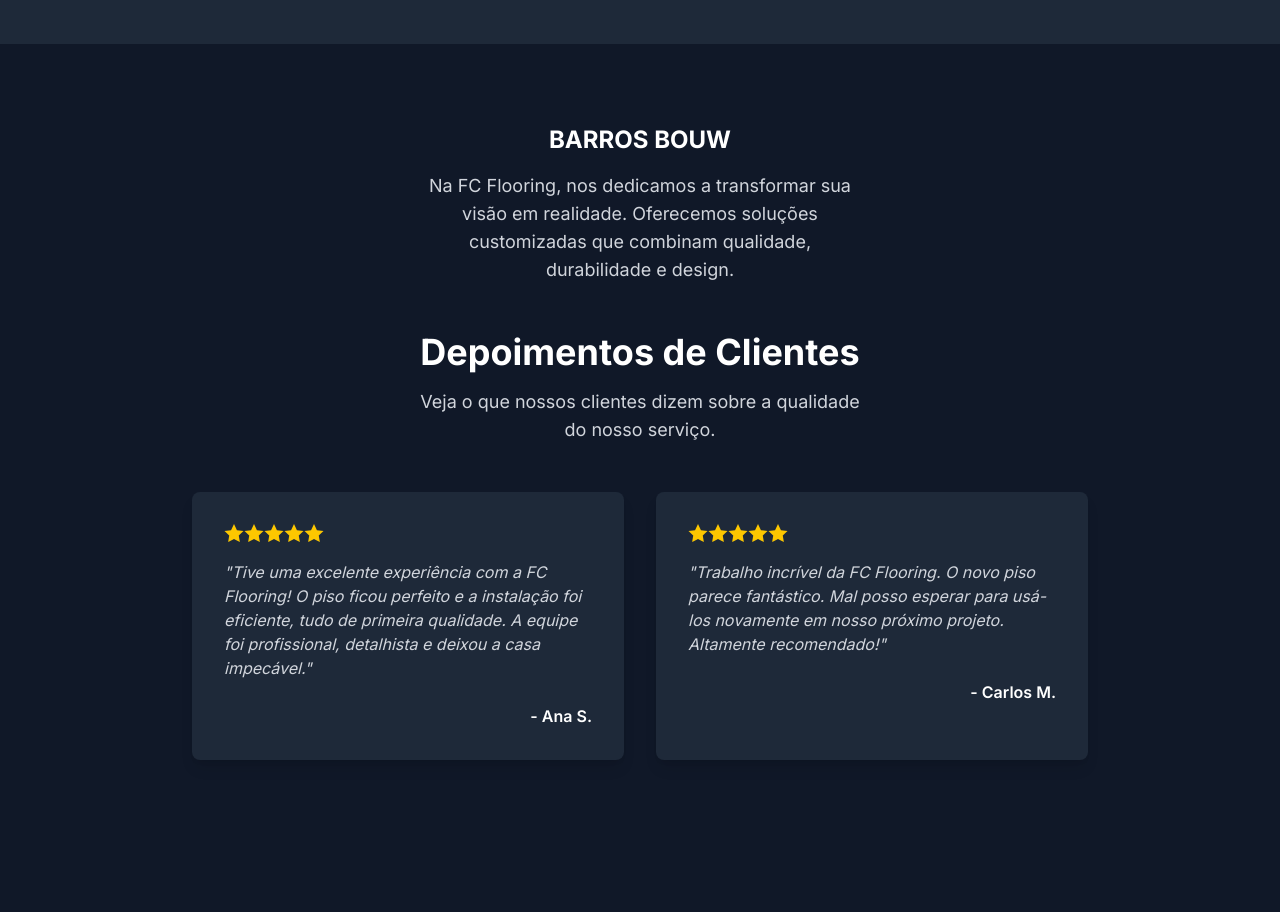
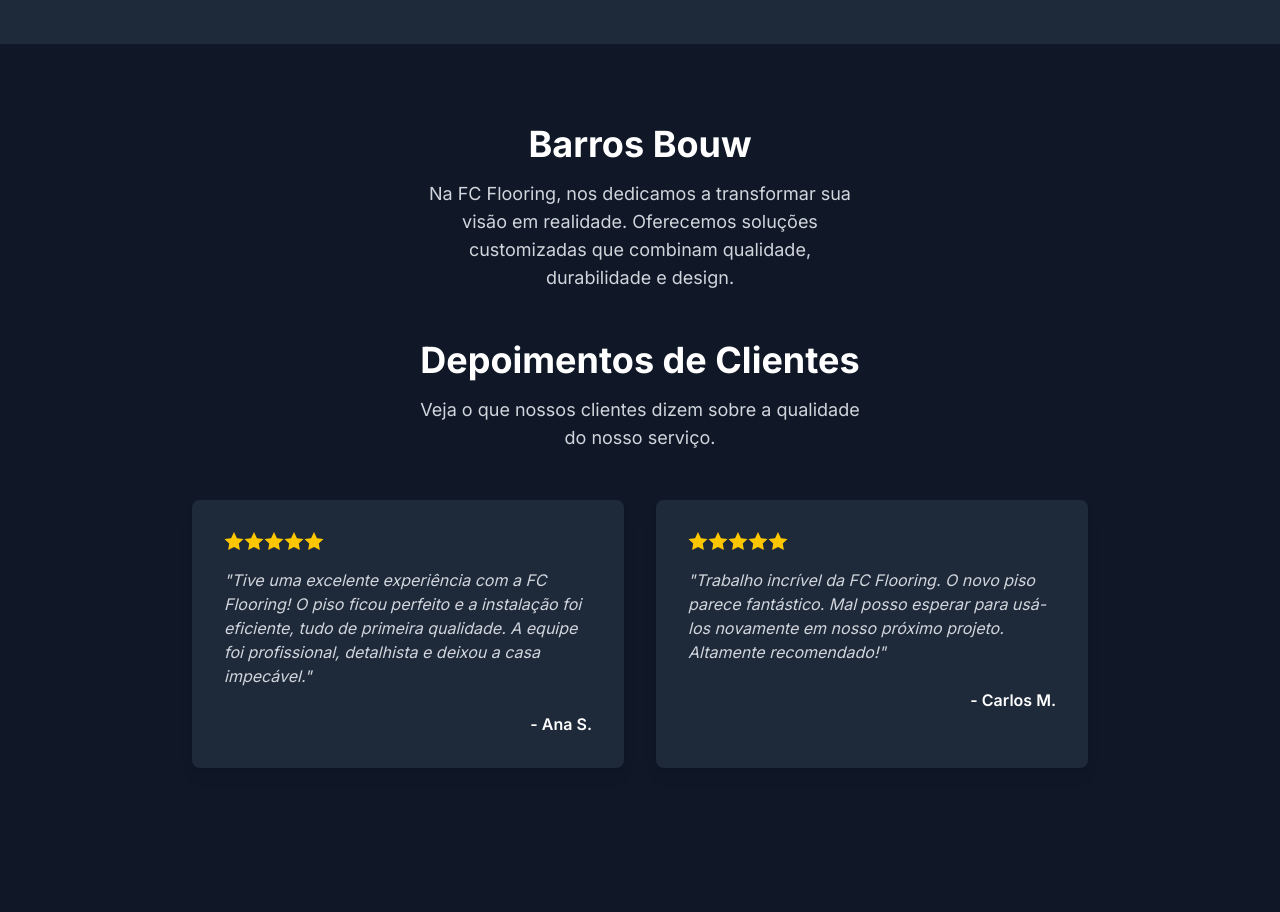
Before and after one commit to Diegolicon/BarrosBouw, a Next.js app: page / in a window 1280 px wide. Shown: the part 2000-2912 px from the top of the page. Built offline with nearby package versions, Linux system fonts and the light colour scheme.

Commit message:
Tirando link do Barros Bouw

```diff
--- a/components/Testimonials.tsx
+++ b/components/Testimonials.tsx
@@ -45,9 +45,9 @@
             <div className="container mx-auto px-6 text-center">
                 <div className="text-center md:text-center mx-auto max-w-md">
 
-                    <Link href="/" className="text-2xl font-bold text-white mb-4 inline-block">
-                        BARROS BOUW
-                    </Link>
+                    <h2 className="text-3xl md:text-4xl font-bold mb-4">
+                        Barros Bouw
+                    </h2>
                     <p className="text-lg text-gray-300 mb-12 max-w-xl mx-auto">
                         Na FC Flooring, nos dedicamos a transformar sua visão em realidade.
                         Oferecemos soluções customizadas que combinam qualidade, durabilidade e design.
```
